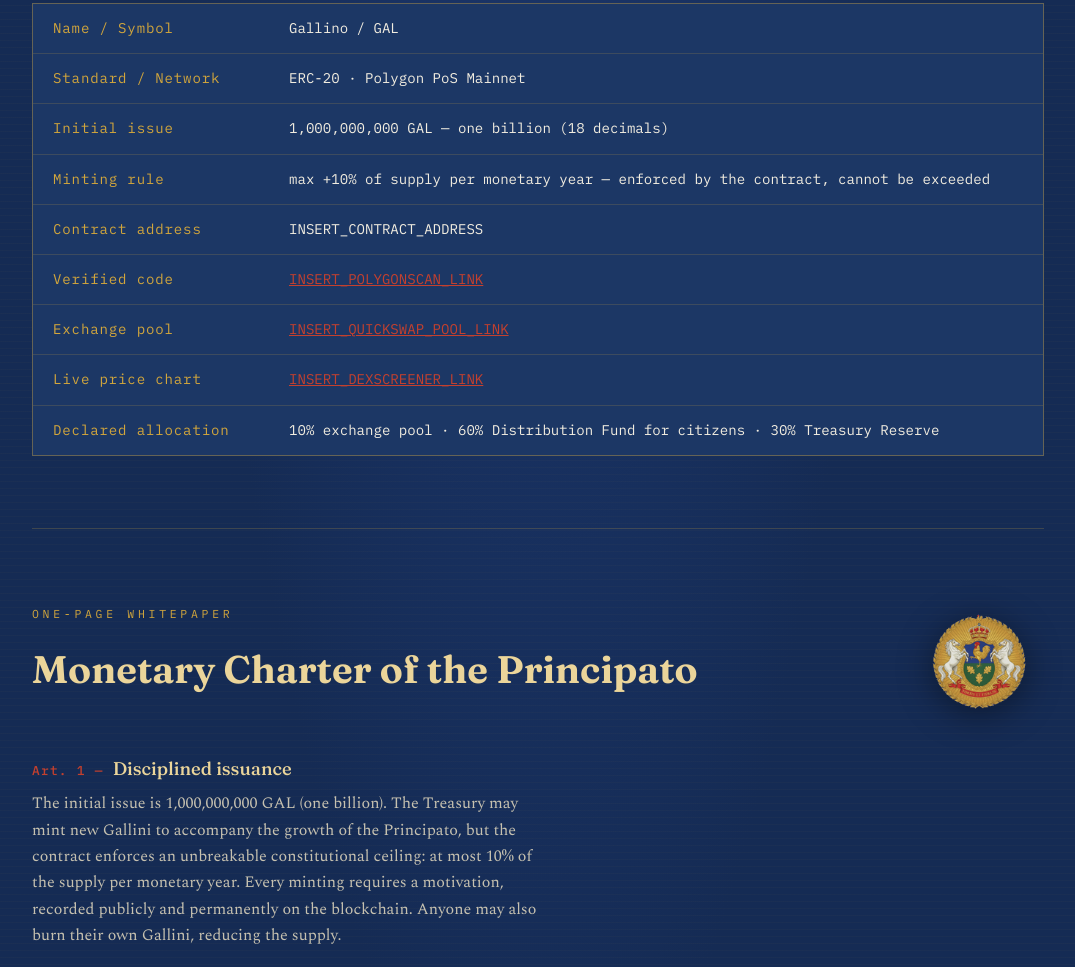
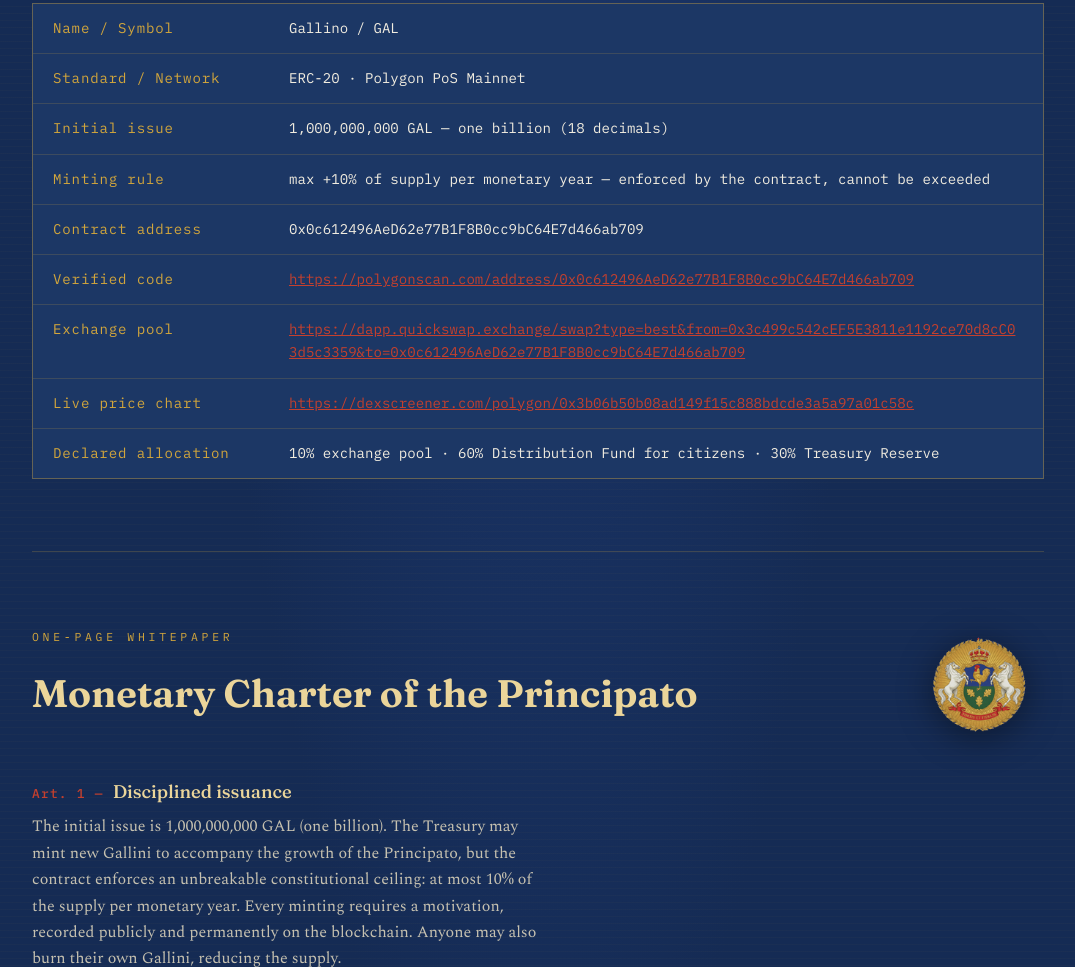
Before and after one commit to Principato-del-Gallo/Gallino, a plain HTML site: page index.html in a window 1280 px wide. Shown: the part 2259-3226 px from the top of the page, without its empty margins (102-1177 px from the left). Drawn offline with nearby package versions, Linux system fonts and the light colour scheme.

Commit message:
Update contract address and links in index.html

```diff
--- a/index.html
+++ b/index.html
@@ -166,7 +166,7 @@
         <span><b>+10% max</b>yearly minting, capped in code</span>
       </div>
       <p class="firma">"The Gallino promises no riches: it only promises to exist, verifiably, on a public blockchain." — The Treasury</p>
-      <a class="btn" href="https://quickswap.exchange/#/swap?outputCurrency=INSERT_CONTRACT_ADDRESS" rel="noopener" target="_blank">Buy GAL on QuickSwap →</a>
+      <a class="btn" href="https://dapp.quickswap.exchange/swap?type=best&from=0x3c499c542cEF5E3811e1192ce70d8cC03d5c3359&to=0x0c612496AeD62e77B1F8B0cc9bC64E7d466ab709" rel="noopener" target="_blank">Buy GAL on QuickSwap →</a>
       <span class="btn-nota">The only official GAL is at the contract address published below. Verify it — always.</span>
     </div>
   </div>
@@ -216,10 +216,10 @@
       <div><dt>Standard / Network</dt><dd>ERC-20 · Polygon PoS Mainnet</dd></div>
       <div><dt>Initial issue</dt><dd>1,000,000,000 GAL — one billion (18 decimals)</dd></div>
       <div><dt>Minting rule</dt><dd>max +10% of supply per monetary year — enforced by the contract, cannot be exceeded</dd></div>
-      <div><dt>Contract address</dt><dd class="segnaposto">INSERT_CONTRACT_ADDRESS</dd></div>
-      <div><dt>Verified code</dt><dd><a class="segnaposto" href="#">INSERT_POLYGONSCAN_LINK</a></dd></div>
-      <div><dt>Exchange pool</dt><dd><a class="segnaposto" href="#">INSERT_QUICKSWAP_POOL_LINK</a></dd></div>
-      <div><dt>Live price chart</dt><dd><a class="segnaposto" href="#">INSERT_DEXSCREENER_LINK</a></dd></div>
+      <div><dt>Contract address</dt><dd class="segnaposto">0x0c612496AeD62e77B1F8B0cc9bC64E7d466ab709</dd></div>
+      <div><dt>Verified code</dt><dd><a class="segnaposto" href="#">https://polygonscan.com/address/0x0c612496AeD62e77B1F8B0cc9bC64E7d466ab709</a></dd></div>
+      <div><dt>Exchange pool</dt><dd><a class="segnaposto" href="#">https://dapp.quickswap.exchange/swap?type=best&from=0x3c499c542cEF5E3811e1192ce70d8cC03d5c3359&to=0x0c612496AeD62e77B1F8B0cc9bC64E7d466ab709</a></dd></div>
+      <div><dt>Live price chart</dt><dd><a class="segnaposto" href="#">https://dexscreener.com/polygon/0x3b06b50b08ad149f15c888bdcde3a5a97a01c58c</a></dd></div>
       <div><dt>Declared allocation</dt><dd>10% exchange pool · 60% Distribution Fund for citizens · 30% Treasury Reserve</dd></div>
     </dl>
   </section>
@@ -256,7 +256,7 @@
 </main>
 
 <footer>
-  <div class="wrap">PRINCIPATO DEL GALLO · TREASURY · MMXXVI — NON-COMMERCIAL SITE, NO PUBLIC OFFERING</div>
+  <div class="wrap">PRINCIPATO DEL GALLO · TREASURY · MMXXVI — NON-COMMERCIAL SITE, NO PUBLIC OFFERING · CONTACT: principatodelgallo@proton.me · <a href="https://www.instagram.com/principatodelgallo" rel="noopener" target="_blank">INSTAGRAM</a></div>
 </footer>
 
 </body>
```
